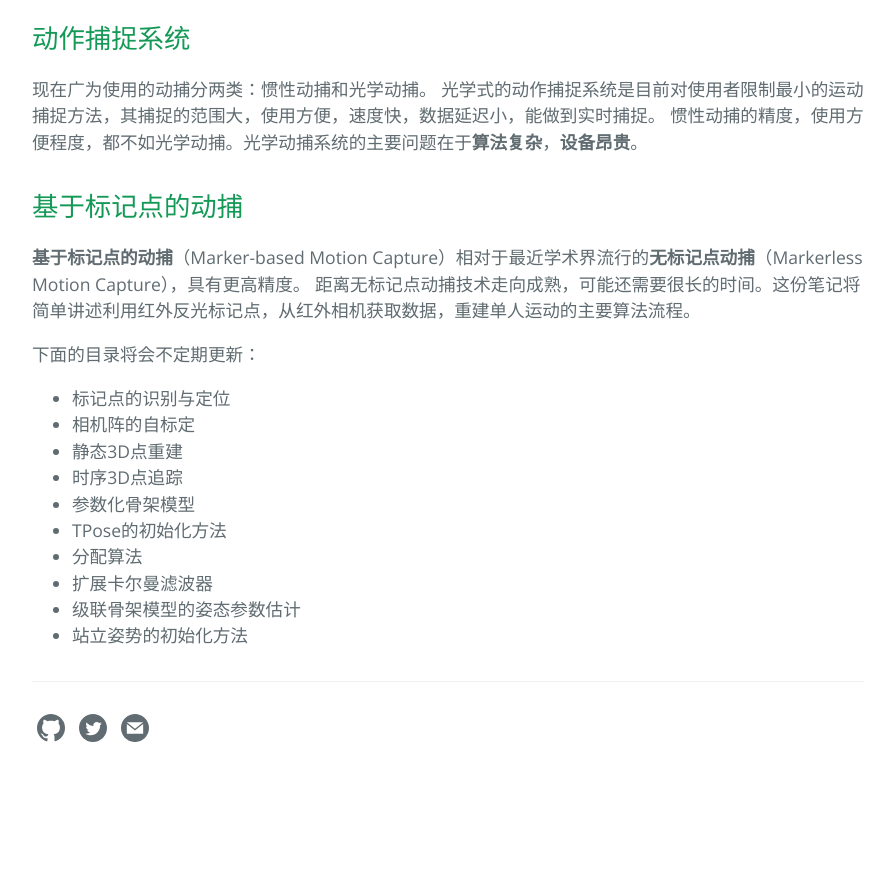
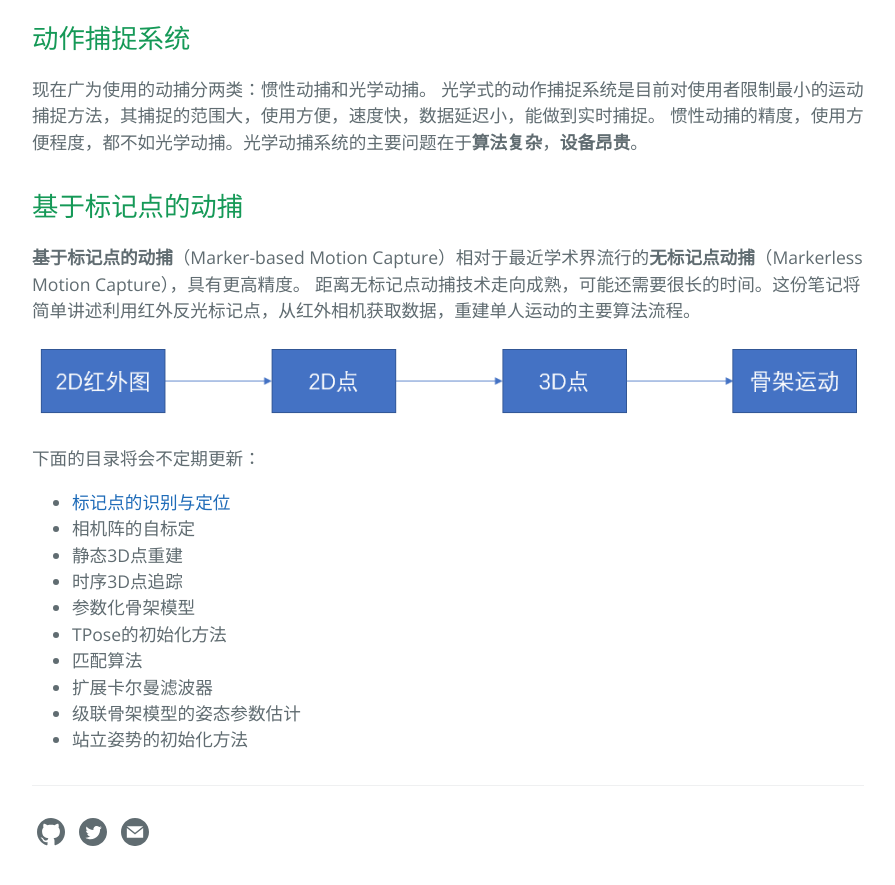
Before and after one commit to FishHe/FishHe.GitHub.IO, a Jekyll site: the page built from _posts/2021-02-09-OpenMMC.md, in a window 1280 px wide and 900 px high, scrolled down 1054 px. Shown: the top 885 px of the window, without its empty margins (192-1087 px from the left). Built offline with Jekyll 4.4.1, drawn with Linux system fonts in a browser that asks for light colours; before the commit the page ends 1850 px from its top, so only the background shows below that.

Commit message:
更新PPT和斑点提取文档

```diff
--- a/_posts/2021-02-09-OpenMMC.md
+++ b/_posts/2021-02-09-OpenMMC.md
@@ -23,15 +23,17 @@ title: 基于标记点的动捕系统
 **基于标记点的动捕**（Marker-based Motion Capture）相对于最近学术界流行的**无标记点动捕**（Markerless Motion Capture），具有更高精度。
 距离无标记点动捕技术走向成熟，可能还需要很长的时间。这份笔记将简单讲述利用红外反光标记点，从红外相机获取数据，重建单人运动的主要算法流程。
 
+![](https://fishhe.github.io/assets/img/markdown-img-paste-2021020915011260.png)
+
 下面的目录将会不定期更新：
 
-* 标记点的识别与定位
+* [标记点的识别与定位](https://fishhe.github.io/2021/02/09/BlobRL.html)
 * 相机阵的自标定
 * 静态3D点重建
 * 时序3D点追踪
 * 参数化骨架模型
 * TPose的初始化方法
-* 分配算法
+* 匹配算法
 * 扩展卡尔曼滤波器
 * 级联骨架模型的姿态参数估计
 * 站立姿势的初始化方法
```
Also changed, not shown: _posts/2021-01-11-AutoExportDll.md (+1 -1 lines), _posts/2021-02-09-BlobRL.md (added, +10 -0 lines), assets/img/markdown-img-paste-2021020915011260.png (added), 4 other files.
